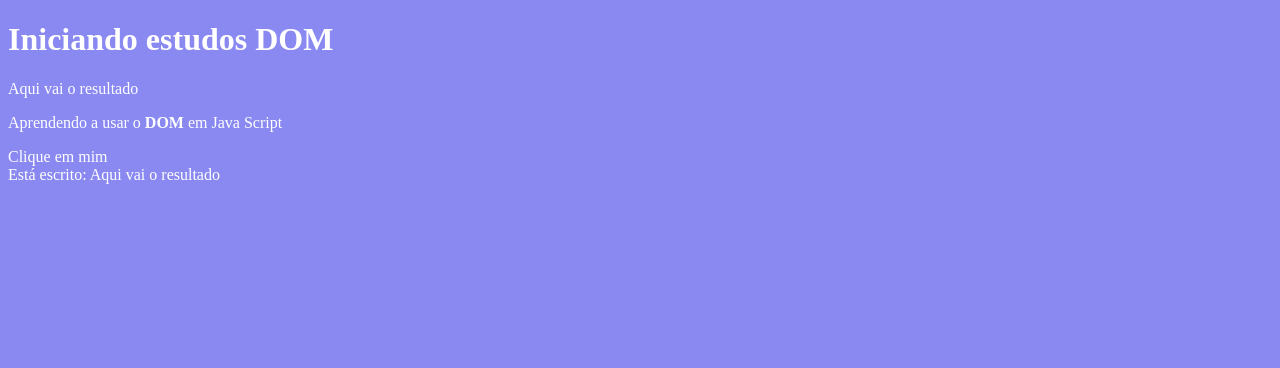
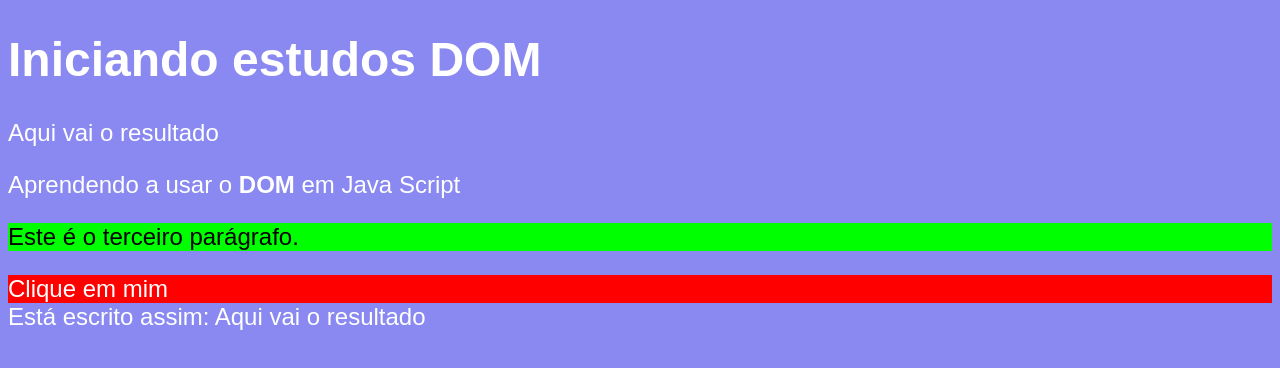
Before and after one commit to Jason-Brum/Java-Script, a plain HTML site: page aula09/ex005.html in a window 1280 px wide. Drawn offline with Linux system fonts and the light colour scheme.

Commit message:
atualizações

```diff
--- a/aula09/ex005.html
+++ b/aula09/ex005.html
@@ -8,6 +8,7 @@
         body {
             background: rgb(137, 137, 241) ;
             color: white;
+            font: normal 18pt Arial;
         }
     </style>
 </head>
@@ -15,11 +16,23 @@
     <h1>Iniciando estudos DOM</h1>
     <p>Aqui vai o resultado</p>
     <p>Aprendendo a usar o <strong>DOM</strong> em Java Script</p>
-    <div>Clique em mim</div>
+    <div id="teste">
+        <p>Este é o terceiro parágrafo.</p>
+    </div>
+    <div id="msg">Clique em mim</div>
 
     <script>
-        var p1 = window.document.getElementsByTagName('p')[0]
-        window.document.write('Está escrito: ' + p1.innerText)
+        var p1 = window.document.getElementsByTagName('p')[0] //Este zero(0) refere-se ao primeiro parágrafo. Usar os colchetes sempre que tiver mais de um elemento(marca, nome...)
+        window.document.write('Está escrito assim: ' + p1.innerText)
+        var d = window.document.getElementById('msg')
+        d.style.background = 'red'
+        var d2 = window.document.querySelector('div#teste')
+
+        d2.style.background = 'lime';
+        d2.style.color = 'black';
+
+
+
     </script>
 
 
```
Also changed, not shown: aula09/intro_dom.html (added, +41 -0 lines).
